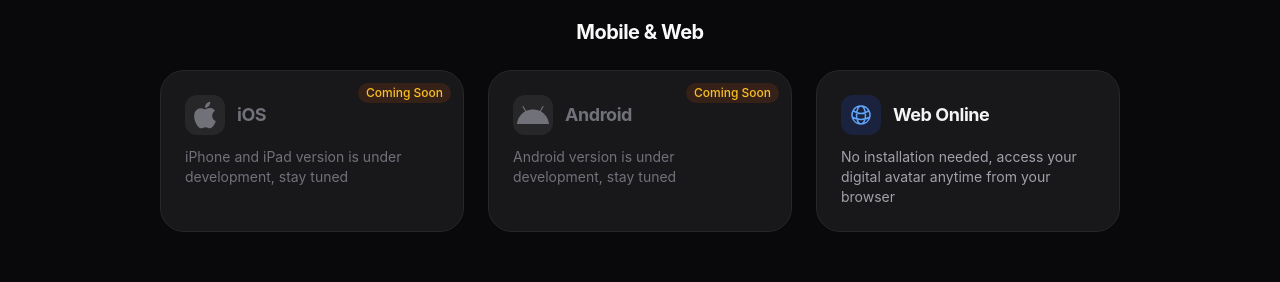
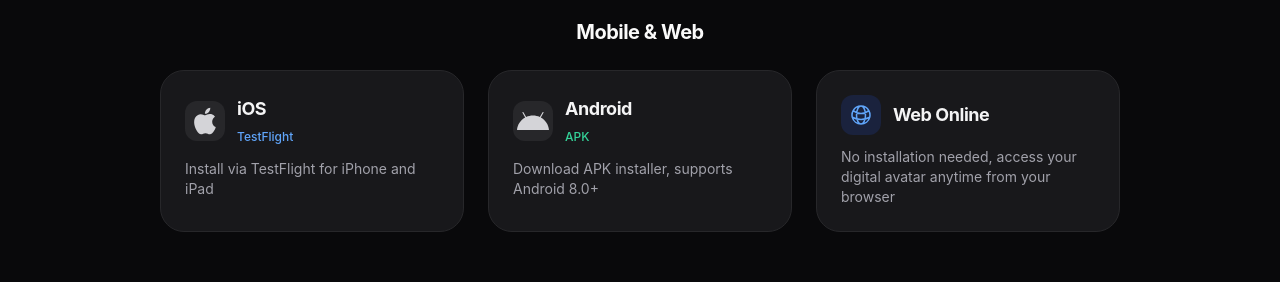
Before and after one commit to zhama-ai/zhama-homepage, a Next.js app: page /en/download in a window 1280 px wide. Shown: the part 290-572 px from the top of the page. Built offline with nearby package versions, Linux system fonts and the light colour scheme; no server answers.

Commit message:
fix: ios and android

```diff
--- a/src/components/DownloadClient.tsx
+++ b/src/components/DownloadClient.tsx
@@ -22,6 +22,15 @@
     linux_x64_deb: string;
     windows_x64_msi: string;
     windows_x64_exe: string;
+  };
+}
+
+interface MobileRelease {
+  version: string;
+  releaseDate: string;
+  platforms: {
+    ios: { downloads: { testflight: string } };
+    android: { downloads: { apk: string } };
   };
 }
 
@@ -65,7 +74,8 @@
   return { os, arch };
 }
 
-const CDN_URL = 'https://cdn.zhama.com.cn/tego-ai-studio/latest.json';
+const CDN_DESKTOP_URL = 'https://cdn.zhama.com.cn/tego-ai-studio/latest.json';
+const CDN_MOBILE_URL = 'https://cdn.zhama.com.cn/tego-mobile/latest.json';
 
 const platformIcons: Record<string, React.ReactNode> = {
   macos: (
@@ -99,19 +109,21 @@
   const t = useTranslations('appDownload');
   const locale = useLocale();
   const [release, setRelease] = useState<LatestRelease | null>(null);
+  const [mobileRelease, setMobileRelease] = useState<MobileRelease | null>(null);
   const [loading, setLoading] = useState(true);
   const [userPlatform, setUserPlatform] = useState<{ os: Platform; arch: 'arm64' | 'x64' }>({ os: 'unknown', arch: 'x64' });
 
   useEffect(() => {
     setUserPlatform(detectPlatform());
 
-    fetch(CDN_URL)
-      .then(res => res.json())
-      .then((data: LatestRelease) => {
-        setRelease(data);
-        setLoading(false);
-      })
-      .catch(() => setLoading(false));
+    Promise.all([
+      fetch(CDN_DESKTOP_URL).then(res => res.json()).catch(() => null),
+      fetch(CDN_MOBILE_URL).then(res => res.json()).catch(() => null),
+    ]).then(([desktop, mobile]) => {
+      if (desktop) setRelease(desktop);
+      if (mobile) setMobileRelease(mobile);
+      setLoading(false);
+    });
   }, []);
 
   const recommendedDownload = useMemo(() => {
@@ -236,32 +248,40 @@
           </h2>
           <div className="grid sm:grid-cols-3 gap-6">
             {/* iOS */}
-            <div className="rounded-2xl border border-zinc-200 dark:border-zinc-800 bg-white dark:bg-zinc-900 p-6 relative overflow-hidden">
-              <span className="absolute top-3 right-3 text-xs font-medium px-2 py-0.5 rounded-full bg-amber-100 dark:bg-amber-900/30 text-amber-700 dark:text-amber-400">
-                {t('comingSoon')}
-              </span>
+            <a
+              href={mobileRelease?.platforms.ios.downloads.testflight || '#'}
+              target="_blank"
+              rel="noopener noreferrer"
+              className="rounded-2xl border border-zinc-200 dark:border-zinc-800 bg-white dark:bg-zinc-900 p-6 hover:shadow-md hover:border-primary-300 dark:hover:border-primary-700 transition-all group"
+            >
               <div className="flex items-center gap-3 mb-3">
-                <div className="w-10 h-10 rounded-lg bg-zinc-100 dark:bg-zinc-800 flex items-center justify-center text-zinc-400 dark:text-zinc-500">
+                <div className="w-10 h-10 rounded-lg bg-zinc-100 dark:bg-zinc-800 flex items-center justify-center text-zinc-700 dark:text-zinc-300 group-hover:text-primary-600 dark:group-hover:text-primary-400 transition-colors">
                   {platformIcons.ios}
                 </div>
-                <h3 className="text-lg font-bold text-zinc-400 dark:text-zinc-500">iOS</h3>
+                <div>
+                  <h3 className="text-lg font-bold text-zinc-900 dark:text-zinc-100 group-hover:text-primary-600 dark:group-hover:text-primary-400 transition-colors">iOS</h3>
+                  <span className="text-xs font-medium text-blue-600 dark:text-blue-400">TestFlight</span>
+                </div>
               </div>
-              <p className="text-sm text-zinc-400 dark:text-zinc-500">{t('ios.description')}</p>
-            </div>
+              <p className="text-sm text-zinc-600 dark:text-zinc-400">{t('ios.description')}</p>
+            </a>
 
             {/* Android */}
-            <div className="rounded-2xl border border-zinc-200 dark:border-zinc-800 bg-white dark:bg-zinc-900 p-6 relative overflow-hidden">
-              <span className="absolute top-3 right-3 text-xs font-medium px-2 py-0.5 rounded-full bg-amber-100 dark:bg-amber-900/30 text-amber-700 dark:text-amber-400">
-                {t('comingSoon')}
-              </span>
+            <a
+              href={mobileRelease?.platforms.android.downloads.apk || '#'}
+              className="rounded-2xl border border-zinc-200 dark:border-zinc-800 bg-white dark:bg-zinc-900 p-6 hover:shadow-md hover:border-primary-300 dark:hover:border-primary-700 transition-all group"
+            >
               <div className="flex items-center gap-3 mb-3">
-                <div className="w-10 h-10 rounded-lg bg-zinc-100 dark:bg-zinc-800 flex items-center justify-center text-zinc-400 dark:text-zinc-500">
+                <div className="w-10 h-10 rounded-lg bg-zinc-100 dark:bg-zinc-800 flex items-center justify-center text-zinc-700 dark:text-zinc-300 group-hover:text-primary-600 dark:group-hover:text-primary-400 transition-colors">
                   {platformIcons.android}
                 </div>
-                <h3 className="text-lg font-bold text-zinc-400 dark:text-zinc-500">Android</h3>
+                <div>
+                  <h3 className="text-lg font-bold text-zinc-900 dark:text-zinc-100 group-hover:text-primary-600 dark:group-hover:text-primary-400 transition-colors">Android</h3>
+                  <span className="text-xs font-medium text-emerald-600 dark:text-emerald-400">APK</span>
+                </div>
               </div>
-              <p className="text-sm text-zinc-400 dark:text-zinc-500">{t('android.description')}</p>
-            </div>
+              <p className="text-sm text-zinc-600 dark:text-zinc-400">{t('android.description')}</p>
+            </a>
 
             {/* Web */}
             <a
```
Also changed, not shown: src/messages/en.json, src/messages/zh.json.
